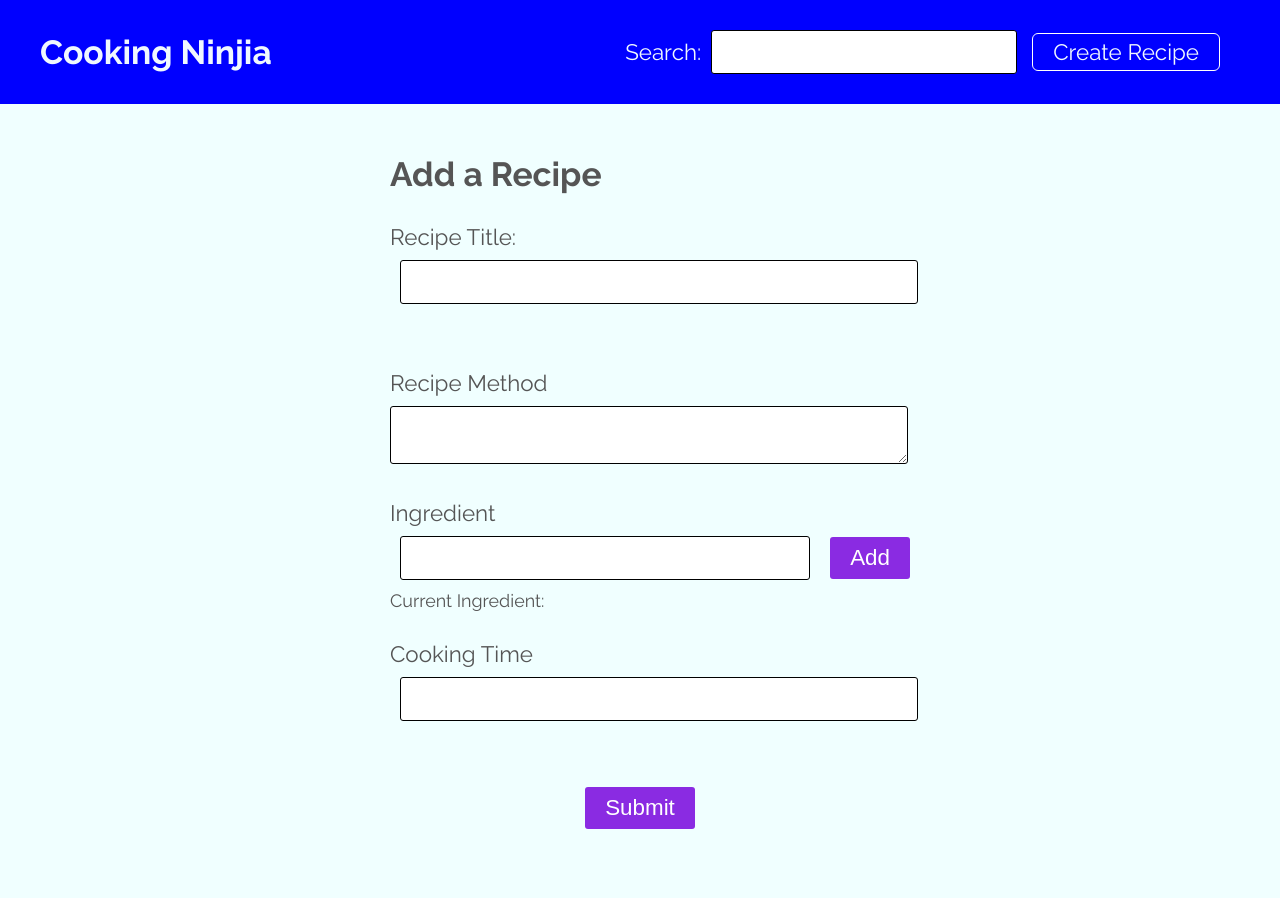
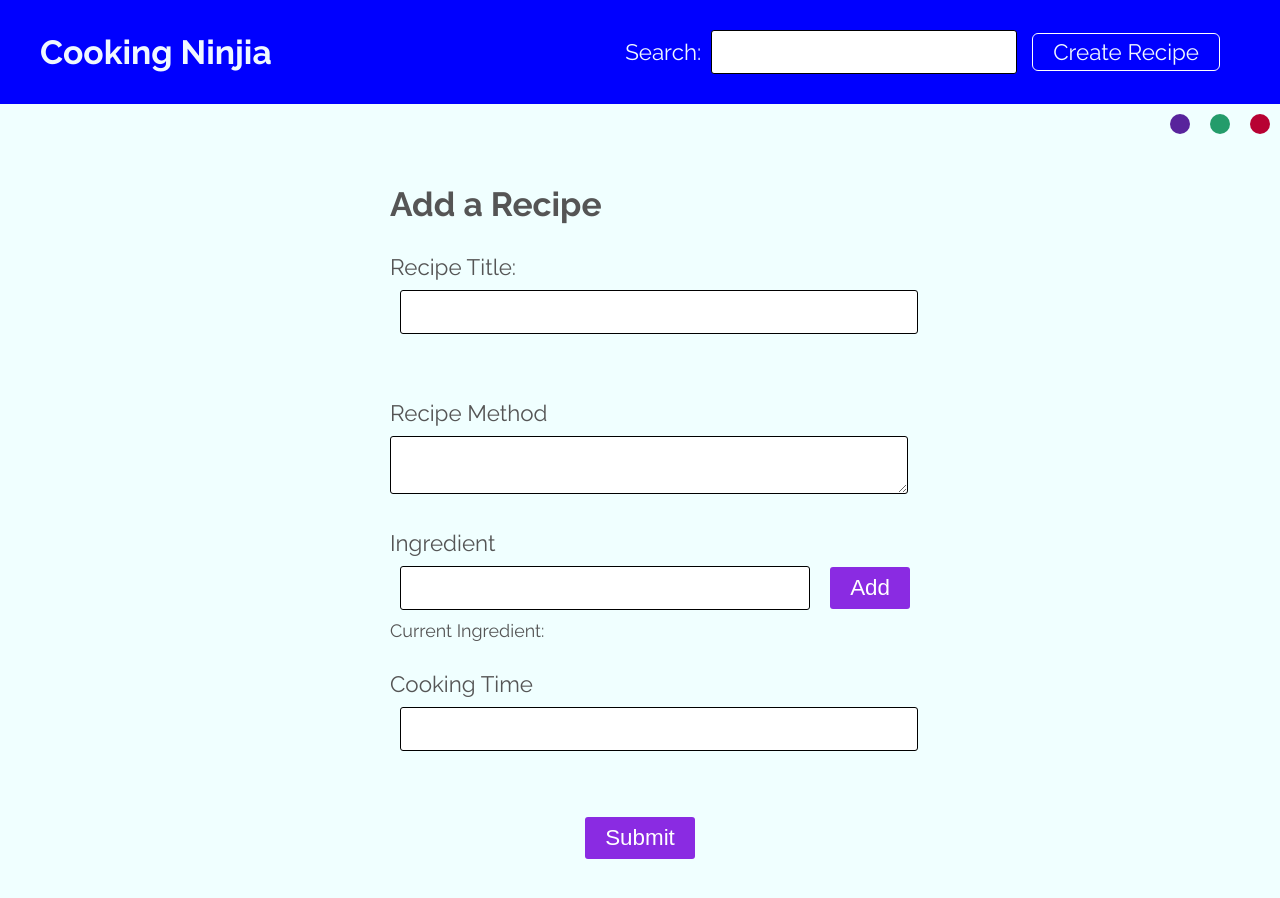
Before and after one commit to Difkyear/Cooking-Recipe, a React (Create React App) app: page /Create in a window 1280 px wide. Shown: the top 898 px of the page. Built offline with nearby package versions, Linux system fonts and the light colour scheme.

Commit message:
add themeSelect Components and modify it's styles

```diff
--- a/src/App.js
+++ b/src/App.js
@@ -5,11 +5,13 @@ import Create from "./pages/Create/Create";
 import Recipe from "./pages/Recipe/Recipe";
 import Search from "./pages/Search/Search";
 import Navbar from "./components/Navbar";
+import ThemeSelect from "./components/ThemeSelect";
 function App() {
   return (
     <div className="App">
       <BrowserRouter>
         <Navbar />
+        <ThemeSelect />
         <Routes>
           <Route path="/" element={<Home />}></Route>
           <Route path="/Create" element={<Create />}></Route>
--- a/src/components/Navbar.jsx
+++ b/src/components/Navbar.jsx
@@ -6,14 +6,10 @@ import "./Navbar.css";
 import SearchBar from "./SearchBar";
 
 export default function Navbar() {
-  let { color, updateThemeState } = useTheme();
+  let { color } = useTheme();
   return (
     <div className="navbar" style={{ backgroundColor: color }}>
-      <nav
-        onClick={() => {
-          updateThemeState("pink");
-        }}
-      >
+      <nav>
         <Link to="/" className="brand">
           <h1>Cooking Ninjia</h1>
         </Link>
--- /dev/null
+++ b/src/components/ThemeSelect.css
@@ -0,0 +1,12 @@
+.theme-select {
+  display: flex;
+  justify-content: flex-end;
+  margin: 10px auto;
+}
+.theme-select .button {
+  height: 20px;
+  width: 20px;
+  margin-left: 10px;
+  margin-right: 10px;
+  border-radius: 50%;
+}
--- /dev/null
+++ b/src/components/ThemeSelect.jsx
@@ -0,0 +1,22 @@
+import React from "react";
+// styles
+import "./ThemeSelect.css";
+
+import { useTheme } from "../hooks/useTheme";
+
+const themeColors = ["#58249c", "#249c6b", "#b70233"];
+export default function ThemeSelect() {
+  let { updateThemeState } = useTheme();
+  return (
+    <div className="theme-select">
+      {themeColors.map((color) => (
+        <div
+          className="button"
+          style={{ background: color }}
+          key={color}
+          onClick={() => updateThemeState(color)}
+        />
+      ))}
+    </div>
+  );
+}
```
